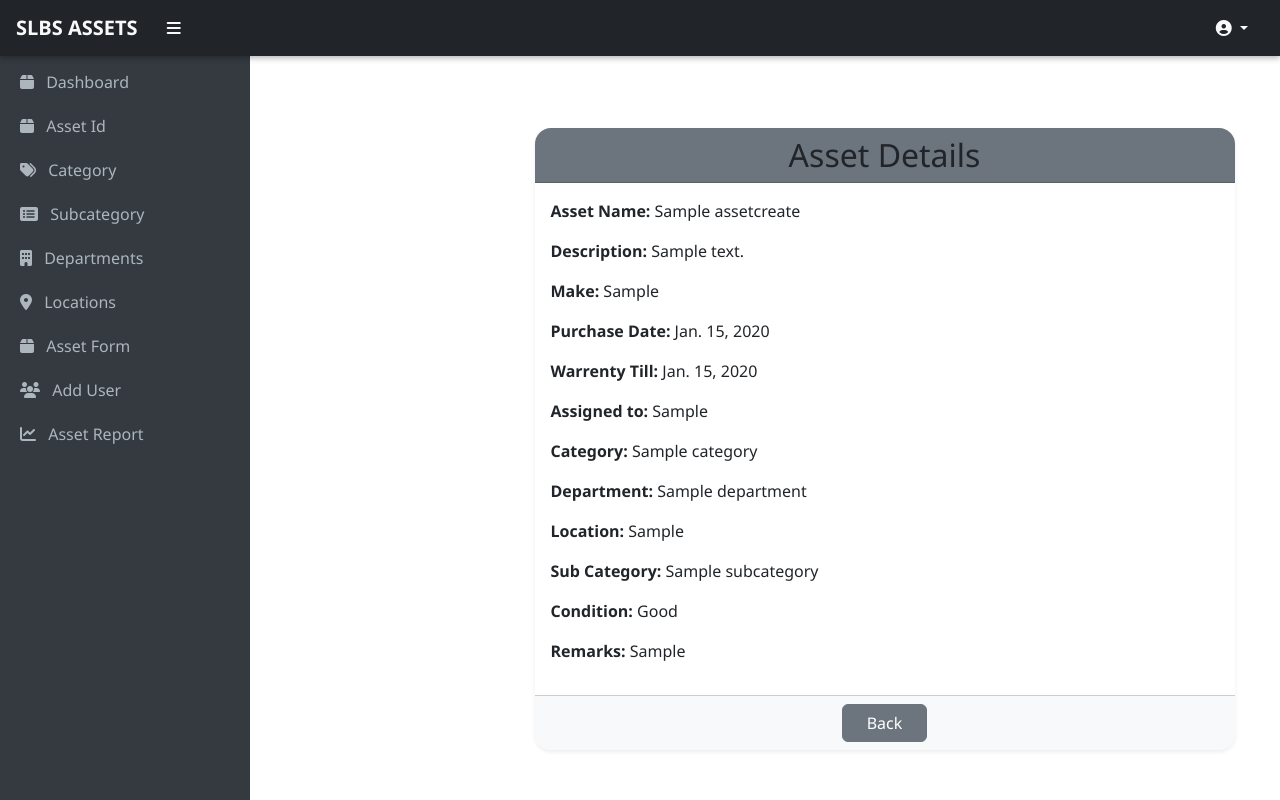
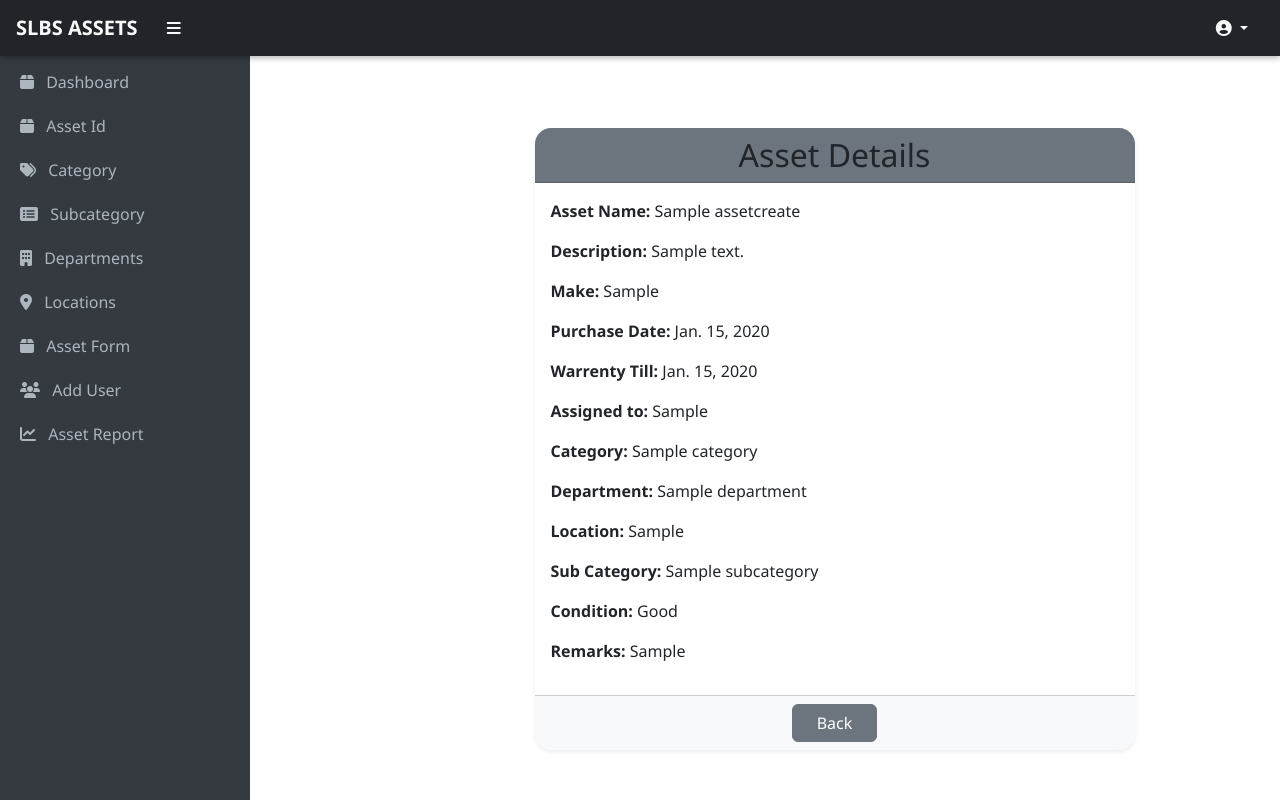
Before and after one commit to Fathimarehna/slbs_asset_management, a Django app: page /assetform/details/1/ in a window 1280 px wide. Run offline with Django 5.2, Linux system fonts and the light colour scheme; a user stored in the database is signed in; tables that the repository leaves empty hold one stand-in row (values such as "Sample post").

Commit message:
new change

```diff
--- a/myapp/templates/assetform_details.html
+++ b/myapp/templates/assetform_details.html
@@ -7,7 +7,7 @@
     <div class="row justify-content-center">
         <div class="col-lg-6 col-md-8 col-sm-12">
 
-            <div class="card border-0 rounded-4 shadow-sm" style="width: 700px;">
+            <div class="card border-0 rounded-4 shadow-sm" style="width: 600px;">
                 <div class="card-header bg-secondary text-dark text-center rounded-top-4">
                     <h2 class="mb-0">Asset Details</h2>
                 </div>
```
